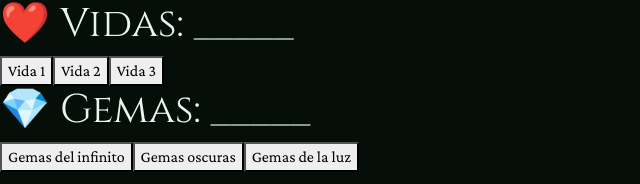
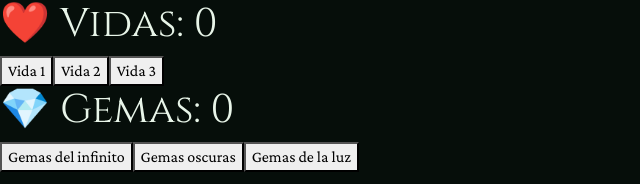
Before and after one commit to Ney09-muriel/Liminal_Proyect, a React (Vite) app: page / in a window 1280 px wide. Shown: the top 184 px of the page, without its empty margins (0-640 px from the left). Built offline with nearby package versions, Linux system fonts and the light colour scheme.

Commit message:
lista la sumatoria

```diff
--- a/src/Components/StatusGame.jsx
+++ b/src/Components/StatusGame.jsx
@@ -6,17 +6,17 @@ export const StatusGame = () => {
 return (
     <>
     <div className="vidas">
-      <h1>❤️ Vidas: _____</h1>
-      <button onClick={() => setVidas(prev => prev + 1)}>Vida 1</button>
+      <h1>❤️ Vidas: {vidas} </h1>
+      <button onClick={() => setVidas(prev => prev + 5)}>Vida 1</button>
       <button onClick={() => setVidas(prev => prev + 1)}>Vida 2</button>
-      <button onClick={() => setVidas(prev => prev + 1)}>Vida 3</button>
+      <button onClick={() => setVidas(prev => prev + 2)}>Vida 3</button>
     </div>
 
     <div className="gemas">
-      <h1>💎 Gemas: _____</h1>
-      <button onClick={() => setGemas(prev => prev + 1)}>Gemas del infinito</button>
-      <button onClick={() => setGemas(prev => prev + 1)}>Gemas oscuras</button>
-      <button onClick={() => setGemas(prev => prev + 1)}>Gemas de la luz</button>
+      <h1>💎 Gemas: {gemas} </h1>
+      <button onClick={() => setGemas(prev => prev + 4)}>Gemas del infinito</button>
+      <button onClick={() => setGemas(prev => prev + 2)}>Gemas oscuras</button>
+      <button onClick={() => setGemas(prev => prev + 5)}>Gemas de la luz</button>
     </div>
     </>
   )
```
